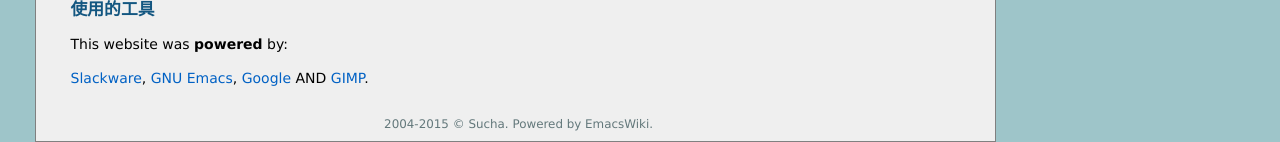
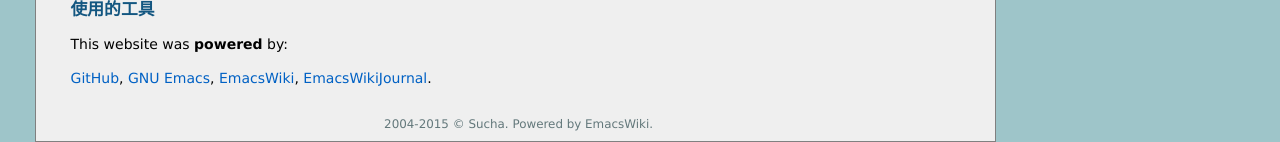
Before and after one commit to lalawue/lalawue.github.io, a plain HTML site: page scratch/ThisSite.html in a window 1280 px wide. Shown: the part 843-985 px from the top of the page. Drawn offline with Linux system fonts and the light colour scheme.

Commit message:
update content

```diff
--- a/scratch/ThisSite.html
+++ b/scratch/ThisSite.html
@@ -86,7 +86,7 @@ This website was <strong>powered</strong> by:
 </p>
 
 <p>
-<a href="http://www.slackware.com">Slackware</a>, <a href="http://www.gnu.org/software/emacs">GNU&#32;Emacs</a>, <a href="http://www.google.com">Google</a> AND <a href="http://www.gimp.org">GIMP</a>.
+<a href="http://www.github.com">GitHub</a>, <a href="http://www.gnu.org/software/emacs">GNU&#32;Emacs</a>, <a href="https://github.com/emacsmirror/emacs-wiki-mode">EmacsWiki</a>, <a href="https://github.com/lalawue/emacs-wiki-journal">EmacsWikiJournal</a>.
 </p>      <!-- Page published by Emacs Wiki ends here -->
       <div id="foot">
 	2004-<script language="javascript">var d = new
```
